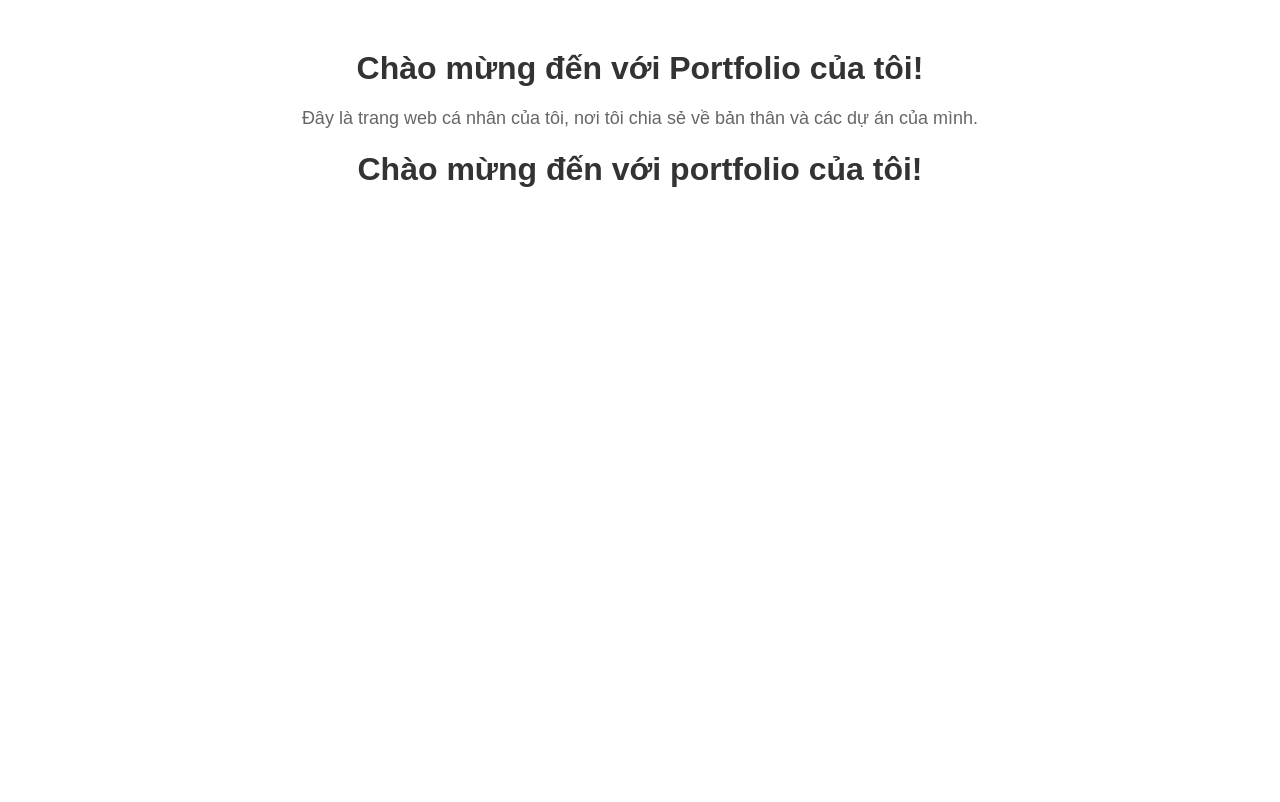
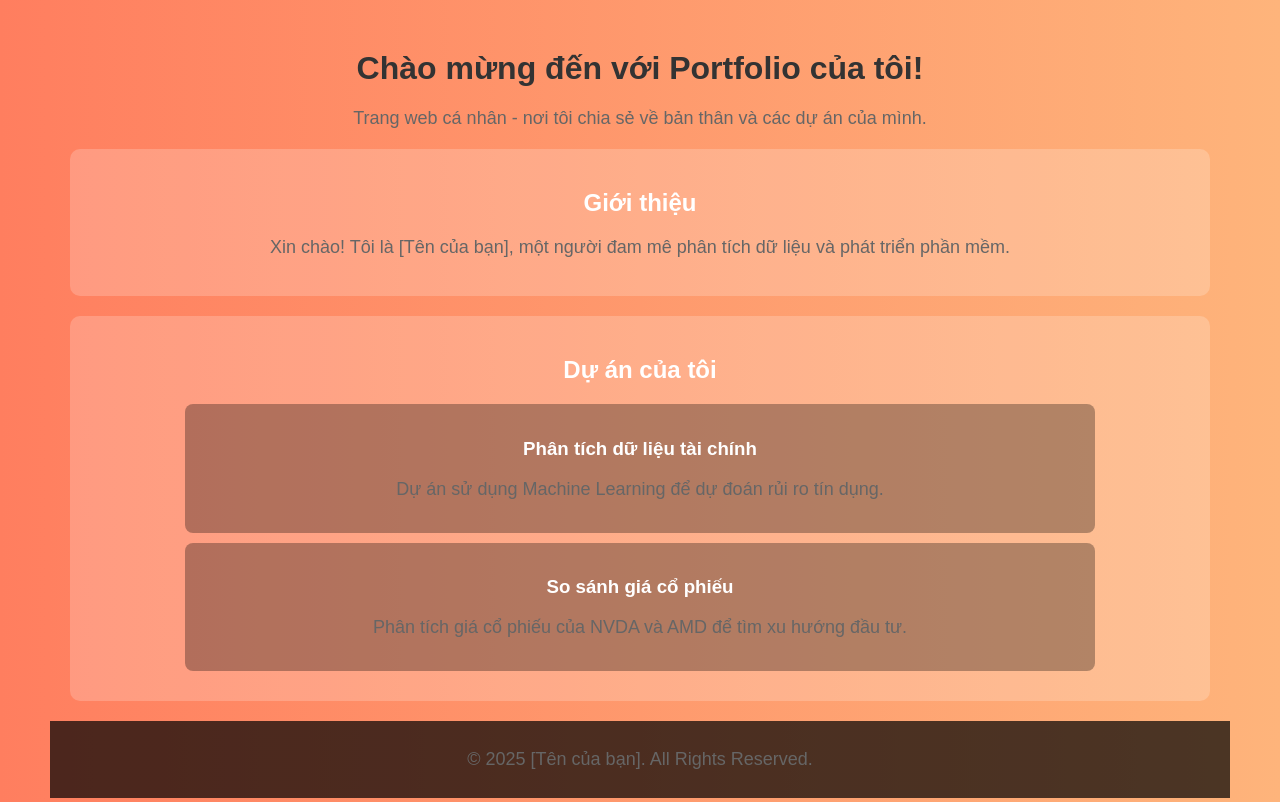
Before and after one commit to quynhvu1901/My-portfolio, a plain HTML site: page index.html in a window 1280 px wide. Shown: the top 802 px of the page. Drawn offline with Linux system fonts and the light colour scheme.

Commit message:
Thêm giao diện portfolio

```diff
--- a/index.html
+++ b/index.html
@@ -1,3 +1,39 @@
+<!DOCTYPE html>
+<html lang="vi">
+<head>
+    <meta charset="UTF-8">
+    <meta name="viewport" content="width=device-width, initial-scale=1.0">
+    <title>My Portfolio</title>
+    <link rel="stylesheet" href="style.css">
+</head>
+<body>
+    <header>
+        <h1>Chào mừng đến với Portfolio của tôi!</h1>
+        <p>Trang web cá nhân - nơi tôi chia sẻ về bản thân và các dự án của mình.</p>
+    </header>
+
+    <section class="about">
+        <h2>Giới thiệu</h2>
+        <p>Xin chào! Tôi là [Tên của bạn], một người đam mê phân tích dữ liệu và phát triển phần mềm.</p>
+    </section>
+
+    <section class="projects">
+        <h2>Dự án của tôi</h2>
+        <div class="project-card">
+            <h3>Phân tích dữ liệu tài chính</h3>
+            <p>Dự án sử dụng Machine Learning để dự đoán rủi ro tín dụng.</p>
+        </div>
+        <div class="project-card">
+            <h3>So sánh giá cổ phiếu</h3>
+            <p>Phân tích giá cổ phiếu của NVDA và AMD để tìm xu hướng đầu tư.</p>
+        </div>
+    </section>
+
+    <footer>
+        <p>&copy; 2025 [Tên của bạn]. All Rights Reserved.</p>
+    </footer>
+</body>
+</html>
 <!DOCTYPE html>
 <html lang="vi">
 <head>
```
